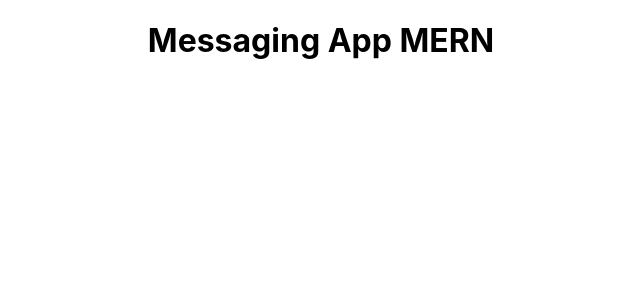
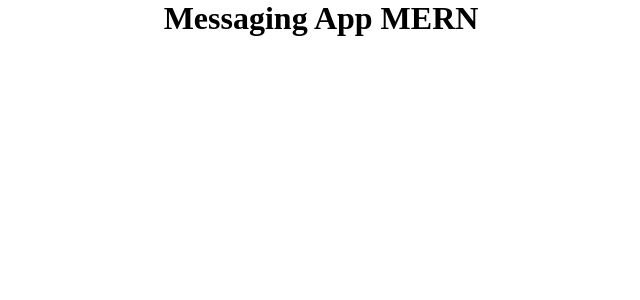
Before and after one commit to josecossi89/messaging-app-mern, a React (Create React App) app in the folder messaging-app-frontend/: page / in a window 1280 px wide. Shown: the top 300 px of the page, without its empty margins (319-959 px from the left). Built offline with nearby package versions, Linux system fonts and the light colour scheme.

Commit message:
file index.js modified with styles

```diff
--- a/messaging-app-frontend/src/index.css
+++ b/messaging-app-frontend/src/index.css
@@ -1,4 +1,4 @@
-body {
+/* body {
   margin: 0;
   font-family: -apple-system, BlinkMacSystemFont, 'Segoe UI', 'Roboto', 'Oxygen',
     'Ubuntu', 'Cantarell', 'Fira Sans', 'Droid Sans', 'Helvetica Neue',
@@ -10,4 +10,7 @@ body {
 code {
   font-family: source-code-pro, Menlo, Monaco, Consolas, 'Courier New',
     monospace;
+} */
+* {
+  margin: 0;
 }
```
